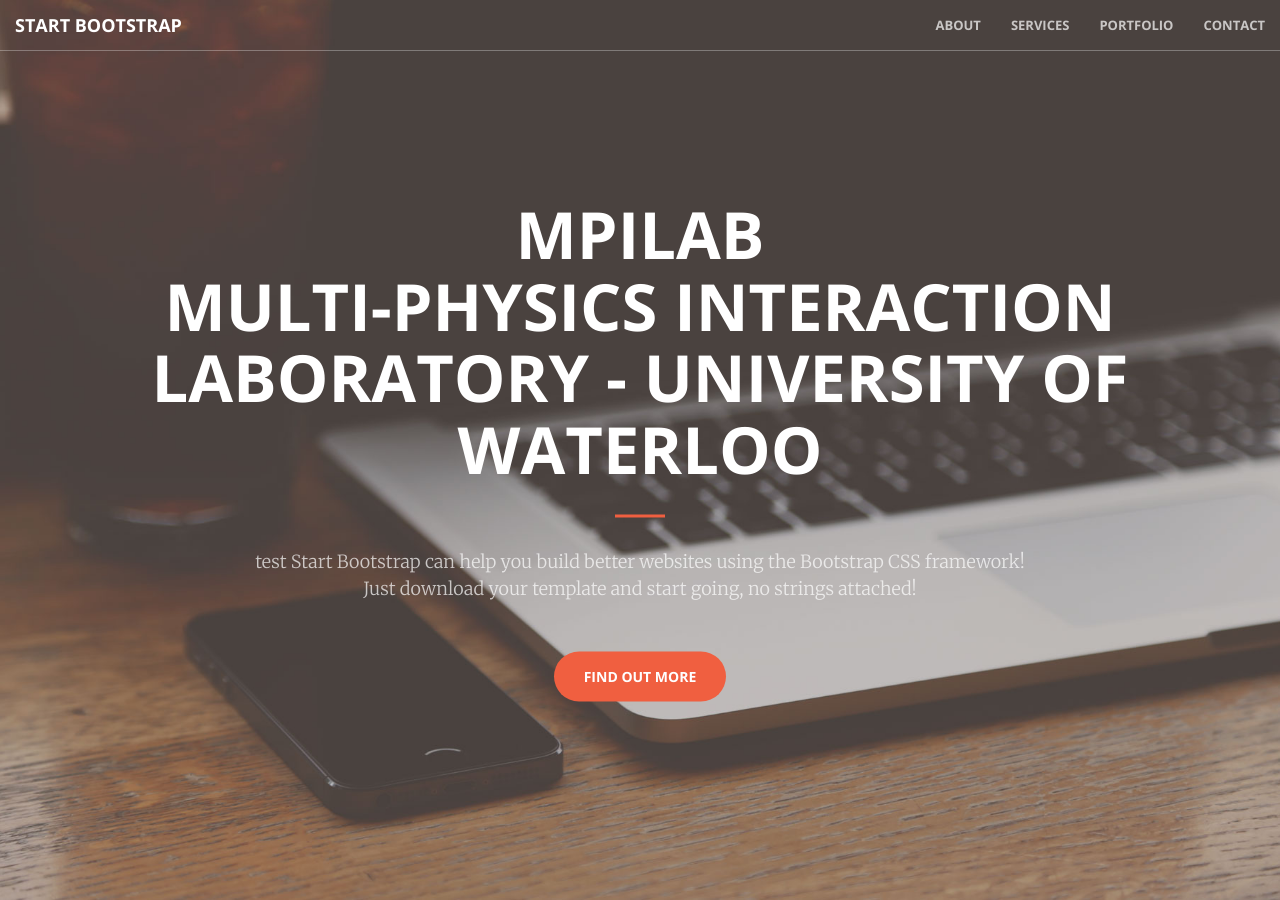
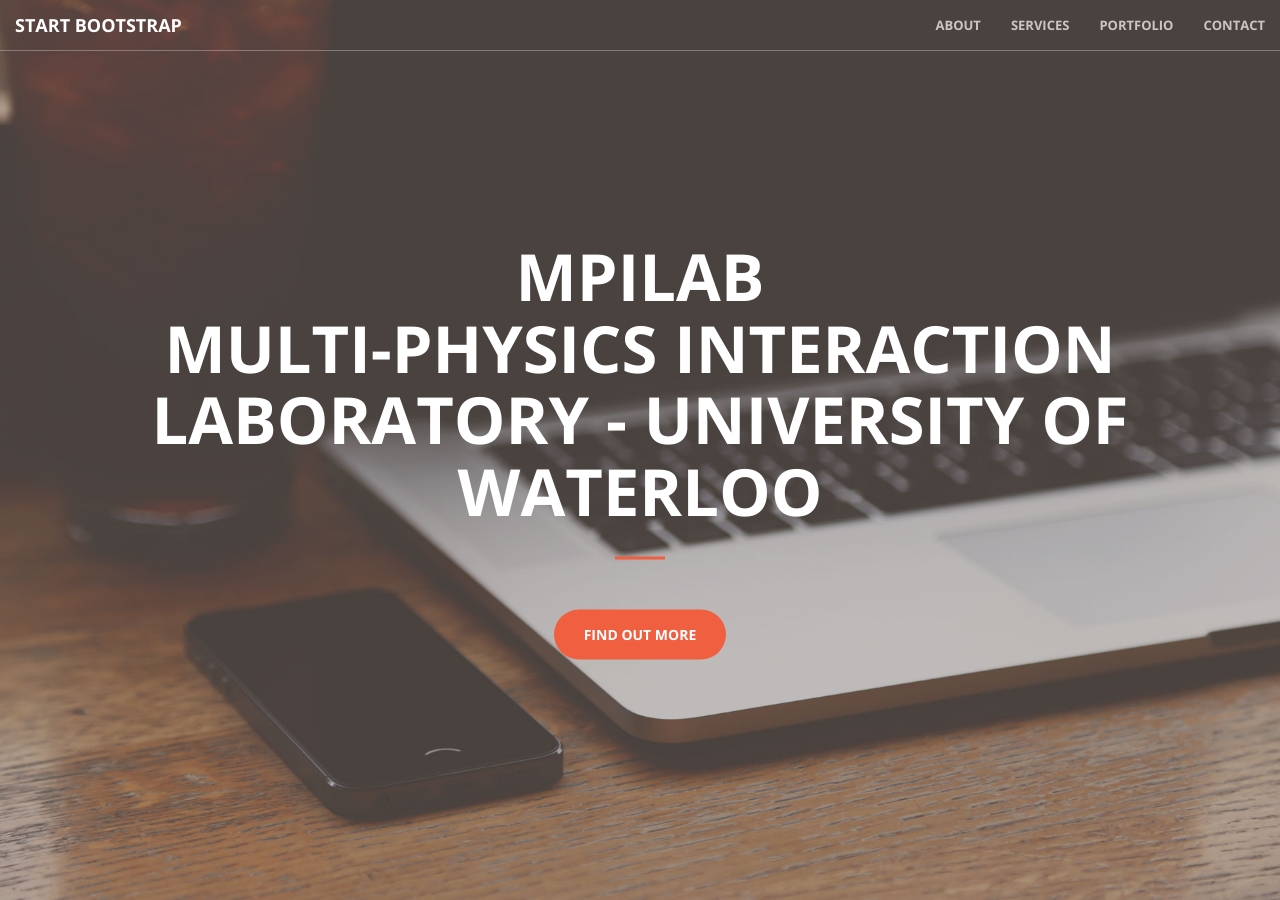
Before and after one commit to mpilab-uw/mpilab-uw.github.io, a Jekyll site: the page built from index.html, in a window 1280 px wide and 900 px high. Built offline with Jekyll 4.4.1, drawn with Linux system fonts in a browser that asks for light colours.

Commit message:
Update header.html

```diff
--- a/_includes/header.html
+++ b/_includes/header.html
@@ -4,7 +4,7 @@
             <h1>MPILAB</h1>
             <h1> Multi-Physics Interaction Laboratory - University of Waterloo</h1>
             <hr>
-            <p> test Start Bootstrap can help you build better websites using the Bootstrap CSS framework! Just download your template and start going, no strings attached!</p>
+            <p> </p>
             <a href="#about" class="btn btn-primary btn-xl page-scroll">Find Out More</a>
         </div>
     </div>
```
